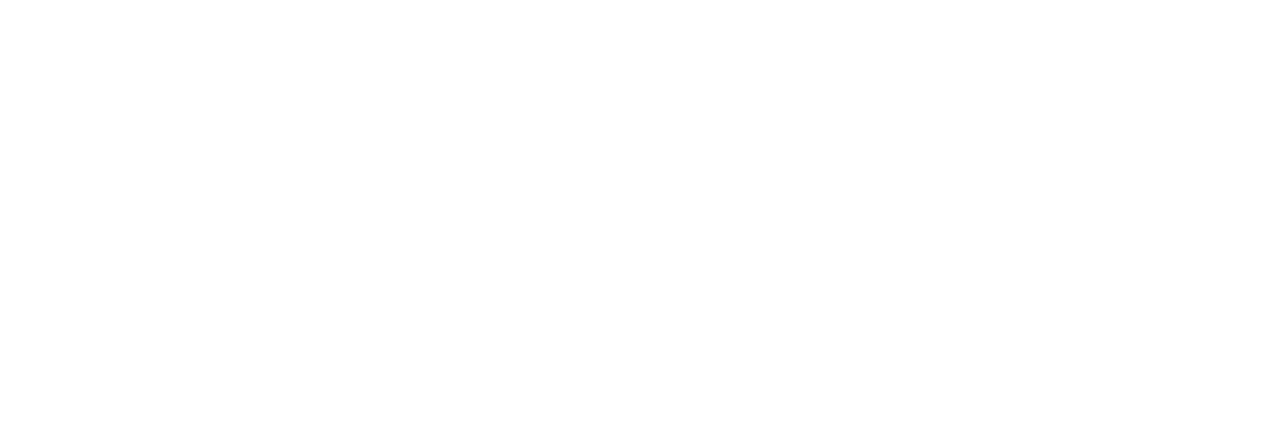
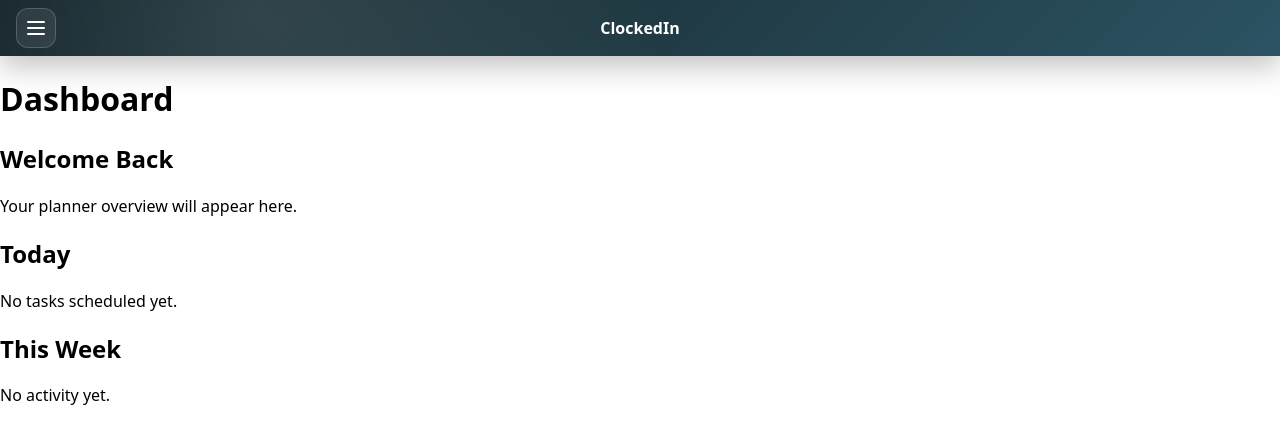
Before and after one commit to aidanlui29/csc307-team5, a React (Vite) app in the folder packages/react-frontend/: page /dashboard in a window 1280 px wide. Before the commit this address had no page. Shown: the top 444 px of the page. Built offline with nearby package versions, Linux system fonts and the light colour scheme.

Commit message:
Working Menu

```diff
--- a/package.json
+++ b/package.json
@@ -3,7 +3,11 @@
   "version": "1.0.0",
   "main": "index.js",
   "scripts": {
-    "start": "vite packages/react-frontend/",
+    "dev": "npm run dev:backend & npm run dev:frontend",
+    "dev:backend": "npm --prefix packages/express-backend start",
+    "dev:frontend": "npm --prefix packages/react-frontend run dev",
+
+    "start": "npm run dev",
     "test": "echo \"Error: no test specified\" && exit 1",
     "format": "prettier --write './**/*.{js,jsx,ts,tsx,css,md,json}' --config ./.prettierrc"
   },
--- a/packages/react-frontend/src/app.jsx
+++ b/packages/react-frontend/src/app.jsx
@@ -1,14 +1,48 @@
-import { BrowserRouter, Routes, Route, Navigate } from "react-router-dom";
+import { BrowserRouter, Routes, Route, Navigate, Outlet } from "react-router-dom";
+import { useState } from "react";
+
 import Login from "./login.jsx";
 import Planners from "./planners.jsx";
+import Dashboard from "./dashboard.jsx";
+
+import TopBar from "./topBar.jsx";
+import MenuDrawer from "./menuDrawer.jsx";
+
+/* Layout wrapper: anything inside here gets the menu */
+function Layout() {
+  const [menuOpen, setMenuOpen] = useState(false);
+
+  return (
+    <div style={{ minHeight: "100vh" }}>
+      <TopBar onMenuClick={() => setMenuOpen(true)} />
+      <MenuDrawer open={menuOpen} onClose={() => setMenuOpen(false)} />
+
+      {/* Page content renders here */}
+      <div>
+        <Outlet />
+      </div>
+    </div>
+  );
+}
 
 export default function App() {
   return (
     <BrowserRouter>
       <Routes>
+        {/* Redirect root to login */}
         <Route path="/" element={<Navigate to="/login" replace />} />
+
+        {/* Login page (NO menu) */}
         <Route path="/login" element={<Login />} />
-        <Route path="/planners" element={<Planners />} />
+
+        {/* All routes below use Layout (menu included) */}
+        <Route element={<Layout />}>
+          <Route path="/planners" element={<Planners />} />
+          <Route path="/dashboard" element={<Dashboard />} />
+        </Route>
+
+        {/* Fallback */}
+        <Route path="*" element={<Navigate to="/login" replace />} />
       </Routes>
     </BrowserRouter>
   );
--- /dev/null
+++ b/packages/react-frontend/src/dashboard.jsx
@@ -0,0 +1,26 @@
+import "./Dashboard.css";
+
+export default function Dashboard() {
+  return (
+    <div className="dashboardPage">
+      <h1 className="dashboardTitle">Dashboard</h1>
+
+      <div className="dashboardGrid">
+        <div className="dashboardCard">
+          <h2>Welcome Back</h2>
+          <p>Your planner overview will appear here.</p>
+        </div>
+
+        <div className="dashboardCard">
+          <h2>Today</h2>
+          <p>No tasks scheduled yet.</p>
+        </div>
+
+        <div className="dashboardCard">
+          <h2>This Week</h2>
+          <p>No activity yet.</p>
+        </div>
+      </div>
+    </div>
+  );
+}
--- /dev/null
+++ b/packages/react-frontend/src/menuDrawer.jsx
@@ -0,0 +1,110 @@
+import { useEffect } from "react";
+import { Link, useLocation, useNavigate } from "react-router-dom";
+
+export default function MenuDrawer({ open, onClose }) {
+  const location = useLocation();
+  const navigate = useNavigate();
+
+  useEffect(() => {
+    function onKeyDown(e) {
+      if (e.key === "Escape") onClose();
+    }
+    if (open) window.addEventListener("keydown", onKeyDown);
+    return () => window.removeEventListener("keydown", onKeyDown);
+  }, [open, onClose]);
+
+  function handleLogout() {
+    localStorage.removeItem("clockedInUser");
+    onClose();
+    navigate("/login");
+  }
+
+  if (!open) return null;
+
+  const isActive = (path) => location.pathname === path;
+
+  return (
+    <div
+      onClick={onClose}
+      style={{
+        position: "fixed",
+        inset: 0,
+        zIndex: 50,
+        background: "rgba(0,0,0,0.45)",
+      }}
+    >
+      <aside
+        onClick={(e) => e.stopPropagation()}
+        style={{
+          position: "absolute",
+          top: 0,
+          left: 0,
+          height: "100vh",
+          width: 280,
+          padding: 20,
+          color: "white",
+          background:
+            "radial-gradient(circle at 20% 20%, rgba(255,255,255,0.12), transparent 40%)," +
+            "linear-gradient(135deg, #0f2027 0%, #203a43 50%, #2c5364 100%)",
+          boxShadow: "20px 0 60px rgba(0,0,0,0.35)",
+          display: "flex",
+          flexDirection: "column",
+          gap: 14,
+          overflowY: "auto",
+        }}
+      >
+        {/* Header */}
+        <div style={{ fontWeight: 800, fontSize: 18 }}>
+          Menu
+        </div>
+
+        {/* Planners FIRST */}
+        <Link
+          to="/planners"
+          onClick={onClose}
+          style={navStyle(isActive("/planners"))}
+        >
+          Planners
+        </Link>
+
+        {/* Dashboard SECOND */}
+        <Link
+          to="/dashboard"
+          onClick={onClose}
+          style={navStyle(isActive("/dashboard"))}
+        >
+          Dashboard
+        </Link>
+
+        {/* Logout positioned using your spacing */}
+        <button onClick={handleLogout} style={logoutStyle}>
+          Log Out
+        </button>
+      </aside>
+    </div>
+  );
+}
+
+function navStyle(active) {
+  return {
+    padding: "12px",
+    borderRadius: "10px",
+    textDecoration: "none",
+    color: "white",
+    background: active
+      ? "rgba(255,255,255,0.25)"
+      : "rgba(255,255,255,0.15)",
+    fontWeight: 600,
+  };
+}
+
+const logoutStyle = {
+  marginTop: "190%",
+  padding: "12px",
+  border: "none",
+  borderRadius: "10px",
+  background: "rgba(255,255,255,0.18)",
+  color: "white",
+  fontWeight: 600,
+  cursor: "pointer",
+};
--- /dev/null
+++ b/packages/react-frontend/src/topBar.jsx
@@ -0,0 +1,52 @@
+export default function TopBar({ onMenuClick }) {
+  return (
+    <header
+      style={{
+        height: 56,
+        display: "flex",
+        alignItems: "center",
+        justifyContent: "space-between",
+        padding: "0 16px",
+        color: "white",
+        background:
+          "radial-gradient(circle at 20% 20%, rgba(255,255,255,0.12), transparent 40%)," +
+          "linear-gradient(135deg, #0f2027 0%, #203a43 50%, #2c5364 100%)",
+        position: "sticky",
+        top: 0,
+        zIndex: 20,
+        boxShadow: "0 10px 30px rgba(0,0,0,0.25)",
+      }}
+    >
+      <button
+        onClick={onMenuClick}
+        style={{
+          width: 40,
+          height: 40,
+          borderRadius: 12,
+          border: "1px solid rgba(255,255,255,0.18)",
+          background: "rgba(255,255,255,0.08)",
+          cursor: "pointer",
+          display: "grid",
+          placeItems: "center",
+        }}
+      >
+        <div style={{ display: "grid", gap: 4 }}>
+          <span style={barStyle} />
+          <span style={barStyle} />
+          <span style={barStyle} />
+        </div>
+      </button>
+
+      <div style={{ fontWeight: 800 }}>ClockedIn</div>
+      <div style={{ width: 40 }} />
+    </header>
+  );
+}
+
+const barStyle = {
+  display: "block",
+  width: 18,
+  height: 2,
+  background: "white",
+  borderRadius: 999,
+};
```
Also changed, not shown: packages/react-frontend/src/dashboard.css (added), 2 other files (tests, documents, lock files or other folders).
